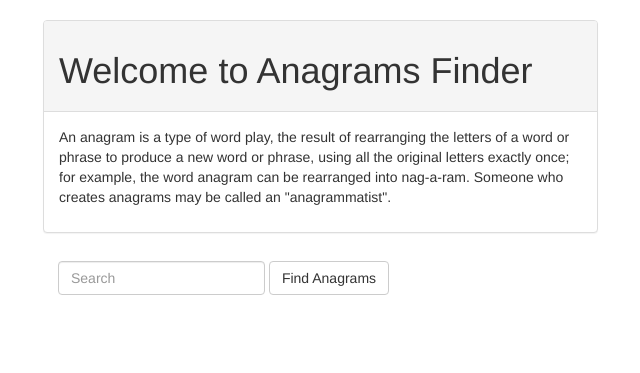
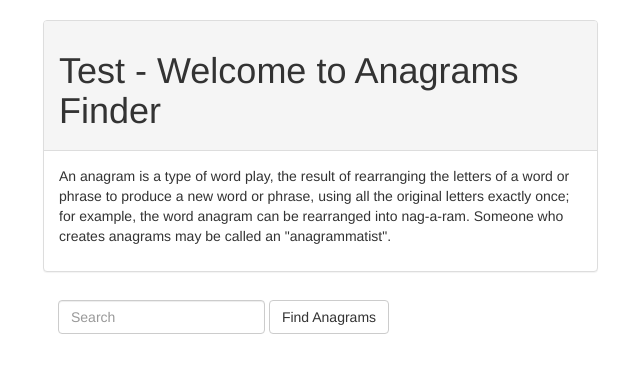
Before and after one commit to golden-eagle-it-technologies/anagrams, a Django app: page / in a window 1280 px wide. Shown: the top 373 px of the page, without its empty margins (27-667 px from the left). Run offline with Django 3.2, Linux system fonts and the light colour scheme; some libraries are stand-ins or nearby versions.

Commit message:
test change in html file

```diff
--- a/apps/anagrams/templates/anagrams.html
+++ b/apps/anagrams/templates/anagrams.html
@@ -46,7 +46,7 @@
 
 <div class="panel panel-default">
   <!-- Default panel contents -->
-  <div class="panel-heading"><h1>{% if word == "NONE" %}Welcome to {% endif %}Anagrams Finder</h1></div>
+  <div class="panel-heading"><h1>{% if word == "NONE" %}Test - Welcome to {% endif %}Anagrams Finder</h1></div>
   <div class="panel-body">
     <p>An anagram is a type of word play, the result of rearranging the letters of a word or phrase to produce a new word or phrase, using all the original letters exactly once; for example, the word anagram can be rearranged into nag-a-ram. Someone who creates anagrams may be called an "anagrammatist".</p>
   </div>
```
